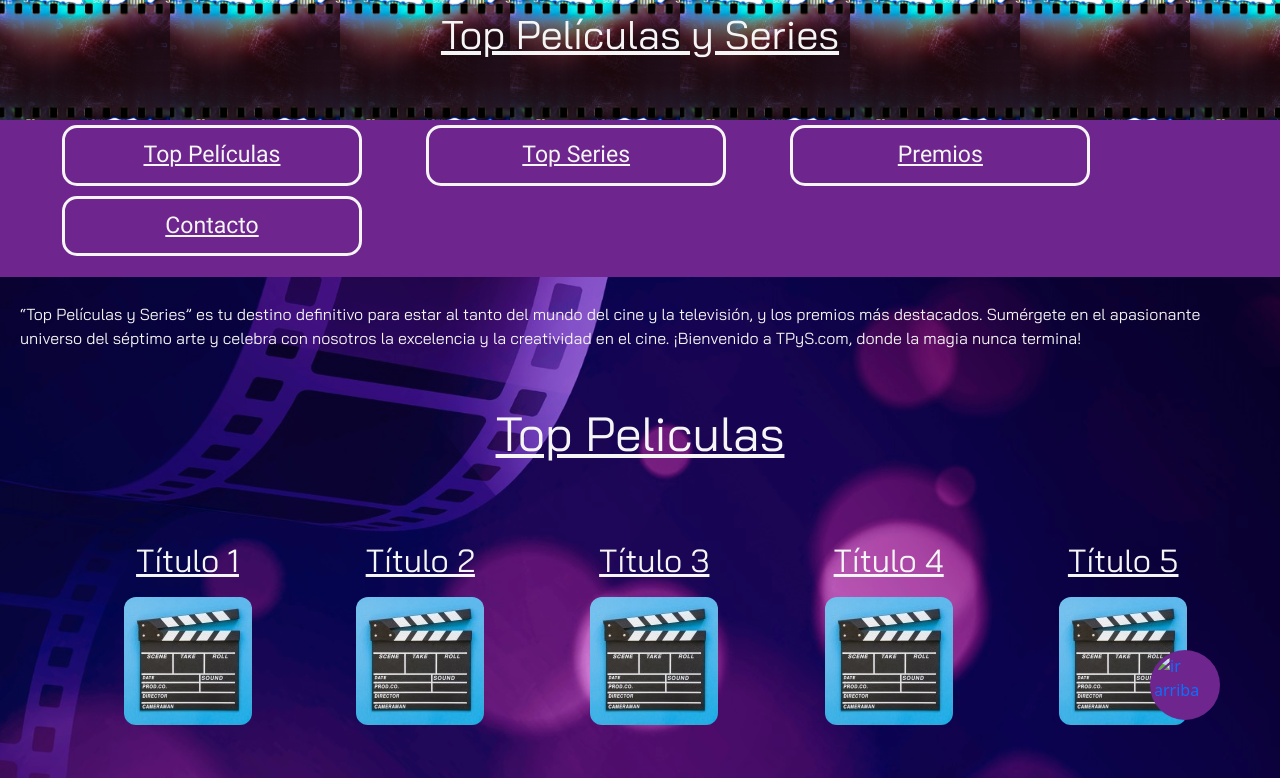
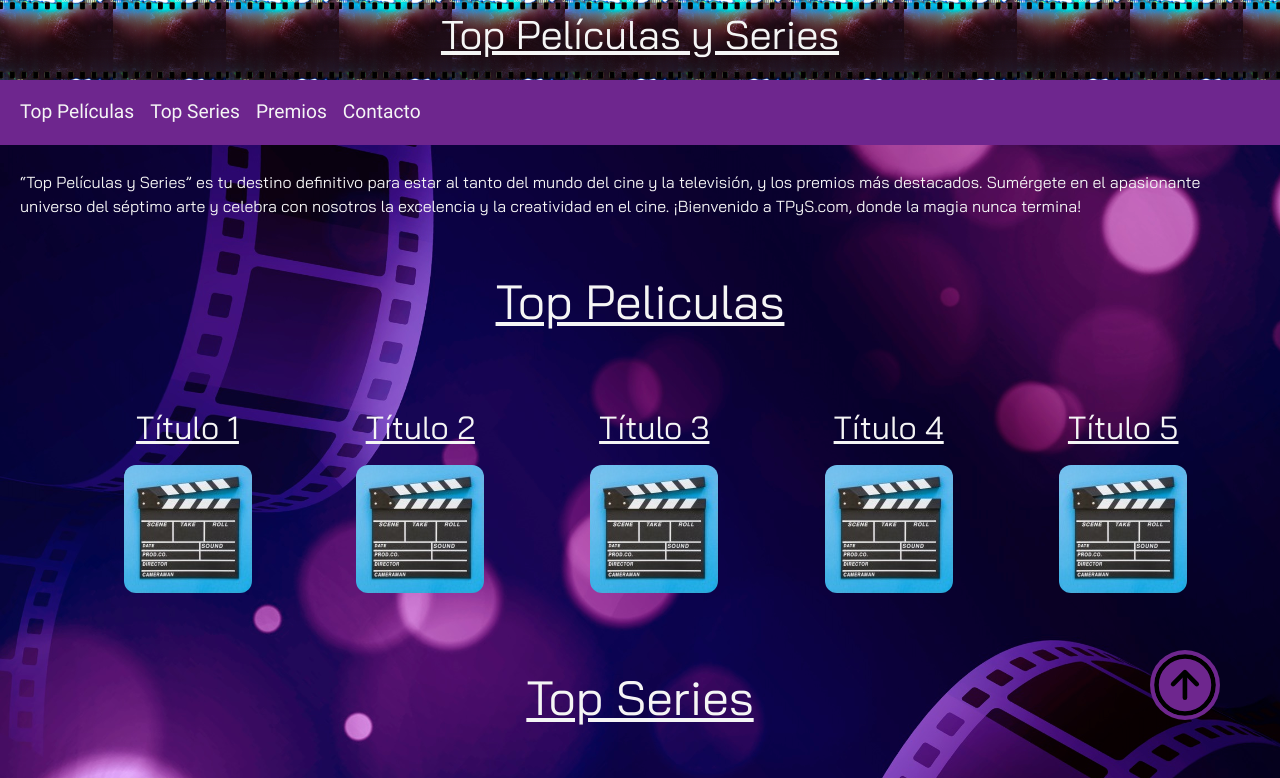
Before and after one commit to Maxonairos/TPS, a plain HTML site: page index.html in a window 1280 px wide. Shown: the top 778 px of the page. Drawn offline with Linux system fonts and the light colour scheme.

Commit message:
-se agrega navbar de bootstrap

```diff
--- a/css/style.css
+++ b/css/style.css
@@ -15,12 +15,7 @@
     font-family: "Roboto-Regular";
     src: url(../fonts/roboto-Regular.ttf);
 }
-.main{
-    background-color: #000000a1;
-    width: 100%;
-
-}
-nav{
+.navS{
     position: sticky;
     top: 0px;
     background-color: #6E268E;
@@ -51,13 +46,11 @@ nav{
 
 }
 /*titulos y cajas*/
-body{
+main{
     background-image: url("../multimedia/images/background.jpg");
     background-size: cover;
     width: 100%;
     min-height: 100vh;
-    position: relative;
-    padding-bottom: 120px;
 }
 .ico{
     width: 30px
@@ -109,18 +102,17 @@ body{
     text-align: center;
 }
 header{
-    background-image: url("../multimedia/images/header.jpg");
+    background-image: url('/multimedia/images/header.jpg');
     background-size: contain;
     background-repeat: repeat-x;
-    background-color: #ffffffc4;
-    height: 120px;
+    height: 10vh;
 }
 /*footer*/
 .footer{
-    position: absolute;
+    position: relative;
     bottom: 0px;
     z-index: 0;
-    height: 10vh;
+    height: 8vh;
 }
 .copyleft{
     font-size: large;
--- a/index.html
+++ b/index.html
@@ -16,21 +16,20 @@
             </h1>
         </div>
     </header>
-    <nav>
-        <ol class="lista1">
-            <li class="navSelec h">
-                <a class="navSelec" href="./pages/topMov.html">Top Películas</a>
-            </li>
-            <li class="navSelec h">
-                <a class="navSelec" href="./pages/topSeries.html">Top Series</a>
-            </li>
-            <li class="navSelec h">
-                <a class="navSelec" href="./pages/awards.html">Premios</a>
-            </li>
-            <li class="navSelec h">
-                <a class="navSelec" href="./pages/contact.html">Contacto</a>
-            </li>
-        </ol>
+    <nav class="navS navbar navbar-expand-lg">
+        <div class="navS container-fluid">
+        <button class="navbar-toggler" type="button" data-bs-toggle="collapse" data-bs-target="#navbarNavAltMarkup" aria-controls="navbarNavAltMarkup" aria-expanded="false" aria-label="Toggle navigation">
+        <span class="navbar-toggler-icon"></span>
+        </button>
+        <div class="collapse navbar-collapse" id="navbarNavAltMarkup">
+            <div class="navbar-nav">
+                <a class="nav-link h navSelec" href="./pages/topMov.html">Top Películas</a>
+                <a class="nav-link h navSelec" href="./pages/topSeries.html">Top Series</a>
+                <a class="nav-link h navSelec" href="./pages/awards.html">Premios</a>
+                <a class="nav-link h navSelec" href="./pages/contact.html">Contacto</a>
+            </div>
+        </div>
+        </div>
     </nav>
     <main>
         <section class="seccion1">
@@ -148,7 +147,7 @@
         </section>
         <div class="d-flex justify-content-end">
             <a class="d-flex col-1 p-4 fixed-bottom" href="#header">
-                <img class="ico d-flex svg" src=".//multimedia/svg/arrow-up-circle-outline.svg" alt="ir arriba">
+                <img class="ico d-flex svg" src="./multimedia/svg/arrow-up-circle-outline.svg" alt="ir arriba">
             </a>
         </div>
     </main>
```
